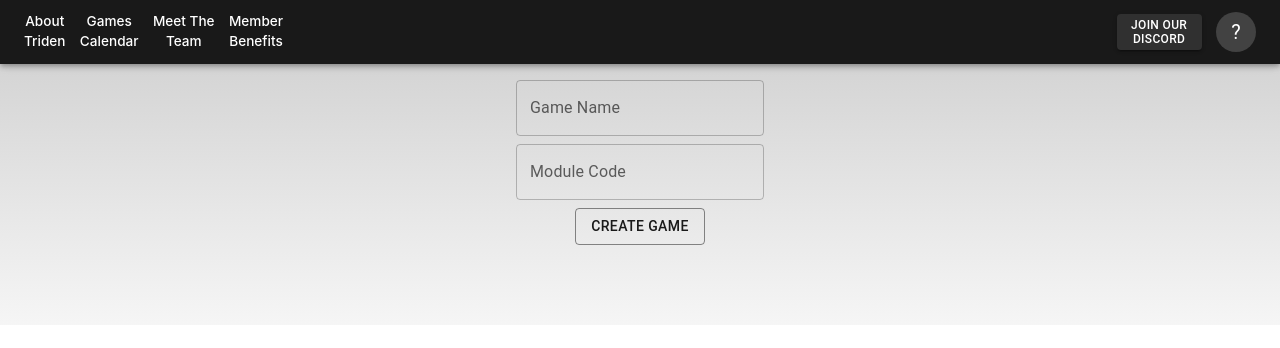
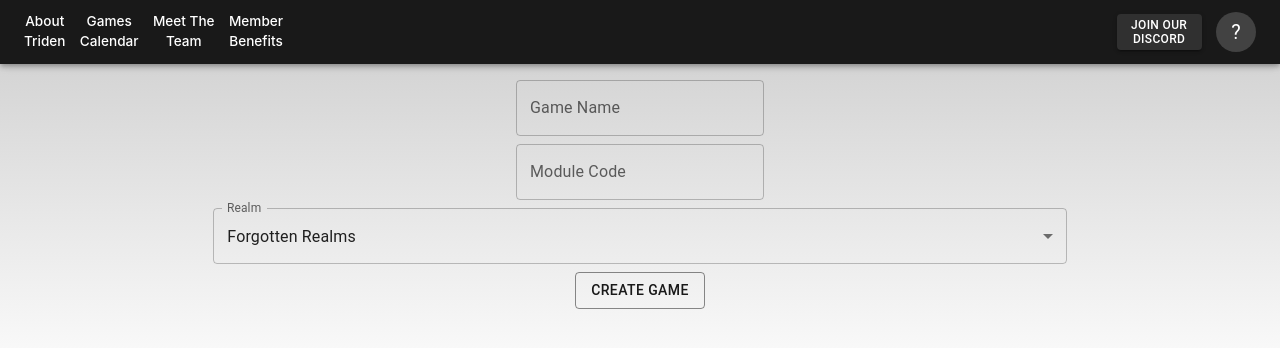
Before and after one commit to MykeMyke/TridenGamesWebsite, a React (Vite) app: page /game/create in a window 1280 px wide. Shown: the top 348 px of the page. Built offline with nearby package versions, Linux system fonts and the light colour scheme.

Commit message:
Added realm selector dropdown

```diff
--- /dev/null
+++ b/src/components/game/RealmSelector.jsx
@@ -0,0 +1,28 @@
+import { React } from "react";
+
+import { FormControl, InputLabel } from "@mui/material";
+import { Select, MenuItem, Divider } from "@mui/material";
+
+export default function RealmSelector(props) {
+  const { value, setValue } = props;
+
+  const handleChange = (e) => {
+    setValue(e.target.value);
+  };
+
+  return (
+    <FormControl fullWidth>
+      <InputLabel>Realm</InputLabel>
+      <Select id="realm-select" value={value} label="Realm" onChange={handleChange}>
+        <MenuItem value={"faerun"}>Forgotten Realms</MenuItem>
+        <MenuItem value={"eberron"}>Ebberon</MenuItem>
+        <MenuItem value={"ravnica"}>Ravnica</MenuItem>
+        <MenuItem value={"misthunters"}>Misthunters</MenuItem>
+        <MenuItem value={"strixhaven"}>Strixhaven</MenuItem>
+        <MenuItem value={"wildemount"}>Wildemount</MenuItem>
+        <Divider fullWidth />
+        <MenuItem value={"other"}>Other Setting</MenuItem>
+      </Select>
+    </FormControl>
+  );
+}
--- a/src/pages/authenticated/GameCreationPage.jsx
+++ b/src/pages/authenticated/GameCreationPage.jsx
@@ -1,6 +1,8 @@
 import { useState } from "react";
 
 import { Box, TextField, Button } from "@mui/material";
+
+import RealmSelector from "../../components/game/RealmSelector";
 
 export default function GameCreationPage() {
   const [name, setName] = useState("");
@@ -36,6 +38,7 @@ export default function GameCreationPage() {
     >
       <TextField value={name} onChange={(e) => setName(e.target.value)} label="Game Name" />
       <TextField value={code} onChange={(e) => setCode(e.target.value)} label="Module Code" />
+      <RealmSelector value={realm} setValue={setRealm} />
       <Button variant="outlined" disabled={!validateData}>
         Create Game
       </Button>
```
